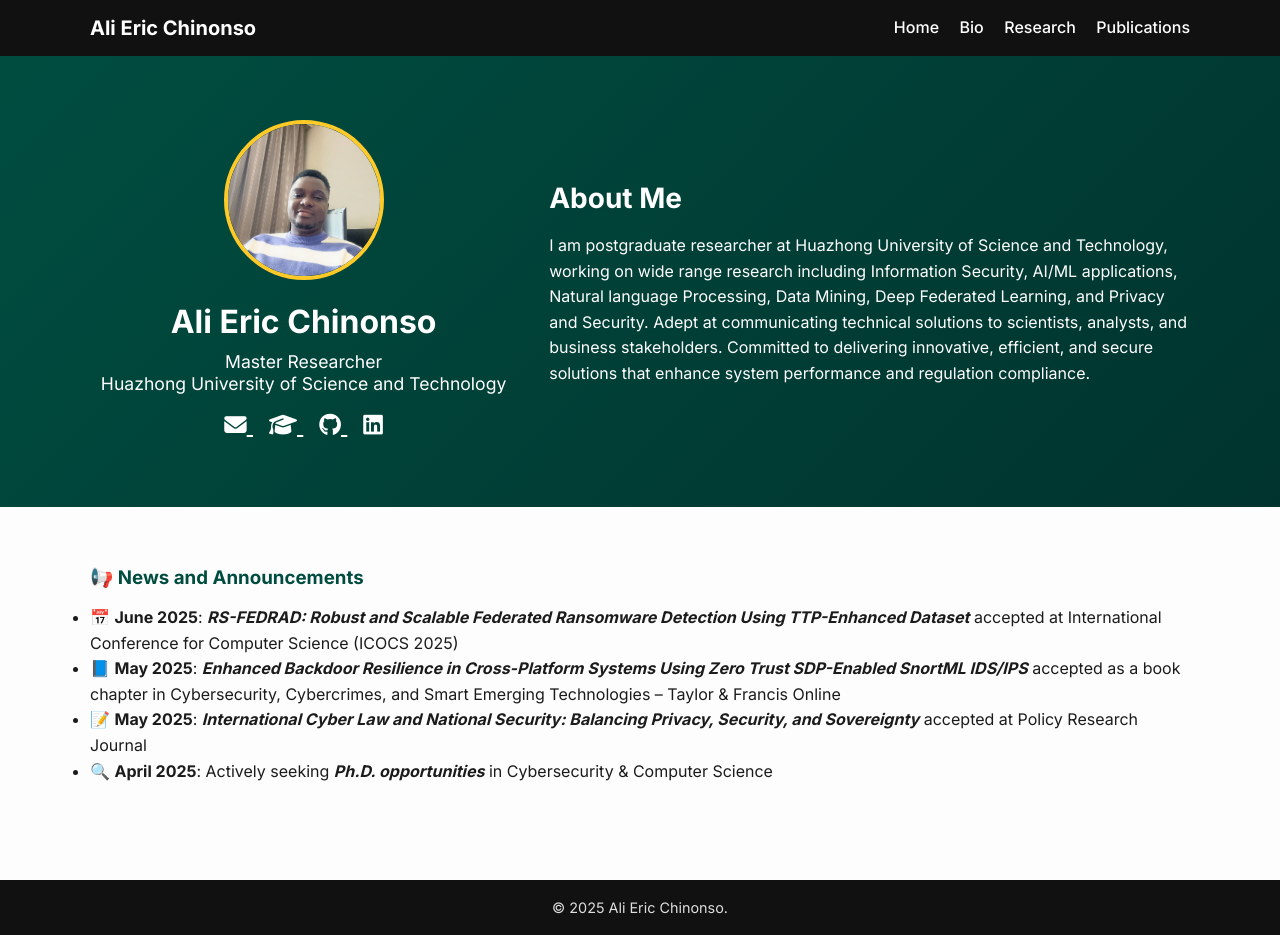
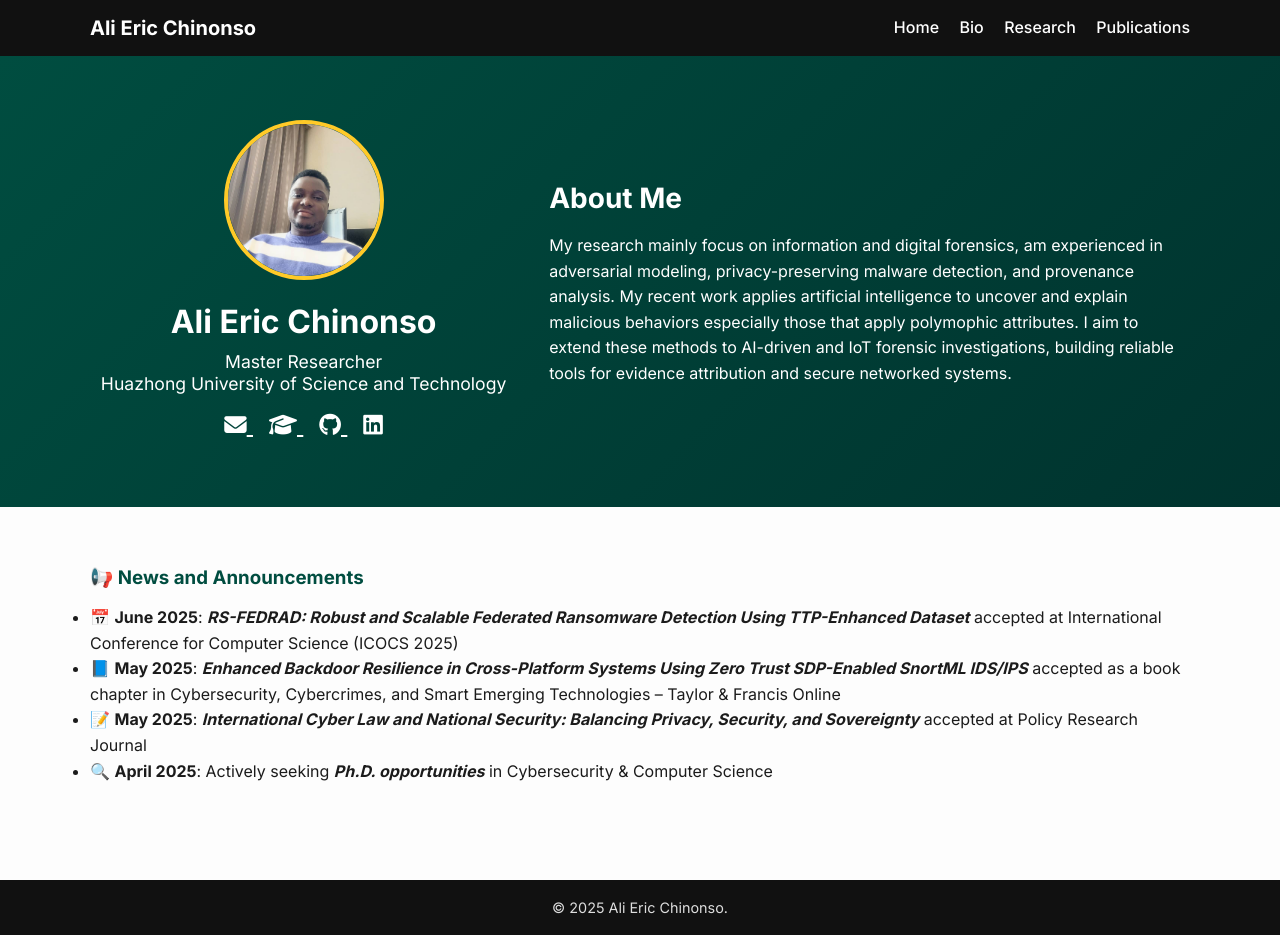
Before and after one commit to EmpireNetwork123/EmpireNetwork123.github.io, a Jekyll site: the page built from index.md, in a window 1280 px wide and 935 px high. Built offline with Jekyll 4.4.1, drawn with Linux system fonts in a browser that asks for light colours.

Commit message:
Update _config.yml

```diff
--- a/_config.yml
+++ b/_config.yml
@@ -26,11 +26,9 @@ scholar_link: "https://scholar.google.com/citations?user=88vHMEMAAAAJ"
 # ABOUT‑ME PARAGRAPH (Markdown accepted)
 # ------------------------------------------
 about_me: |
- I am postgraduate researcher at Huazhong University of Science and Technology, working on wide range research including Information Security,
- AI/ML applications, Natural language Processing, Data Mining, Deep Federated Learning, and Privacy and Security.
- Adept at communicating technical solutions to scientists, analysts, and business stakeholders.
- Committed to delivering innovative, efficient, and secure solutions that enhance system performance and regulation compliance.
-
+ My research mainly focus on information and digital forensics, am  experienced in adversarial modeling, privacy-preserving malware detection, and provenance analysis.
+ My recent work applies artificial intelligence to uncover and explain malicious behaviors especially those that apply polymophic attributes.
+ I aim to extend these methods to AI-driven and IoT forensic investigations, building reliable tools for evidence attribution and secure networked systems.
 # ------------------------------------------
 markdown: kramdown
 theme: null
```
